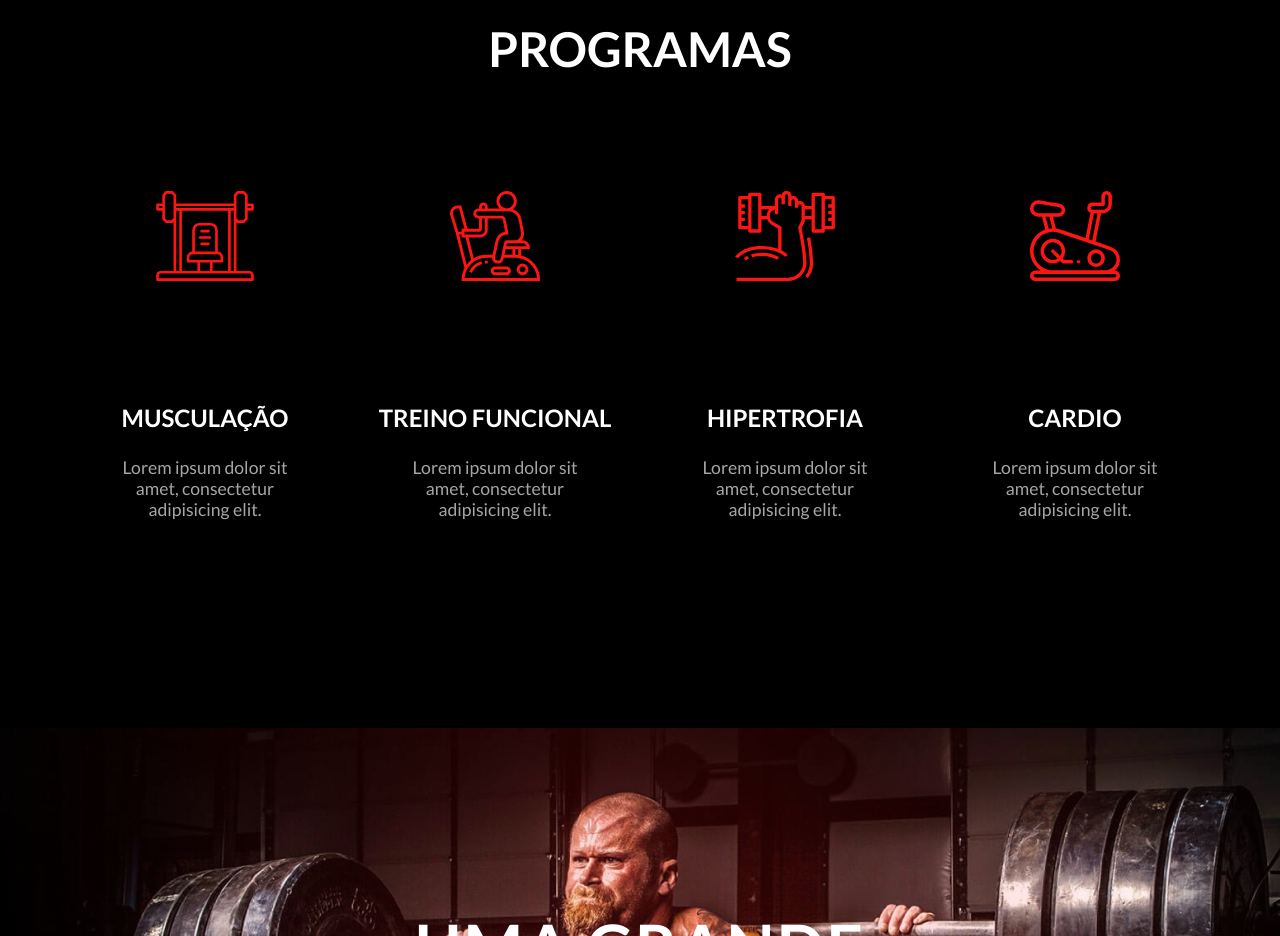
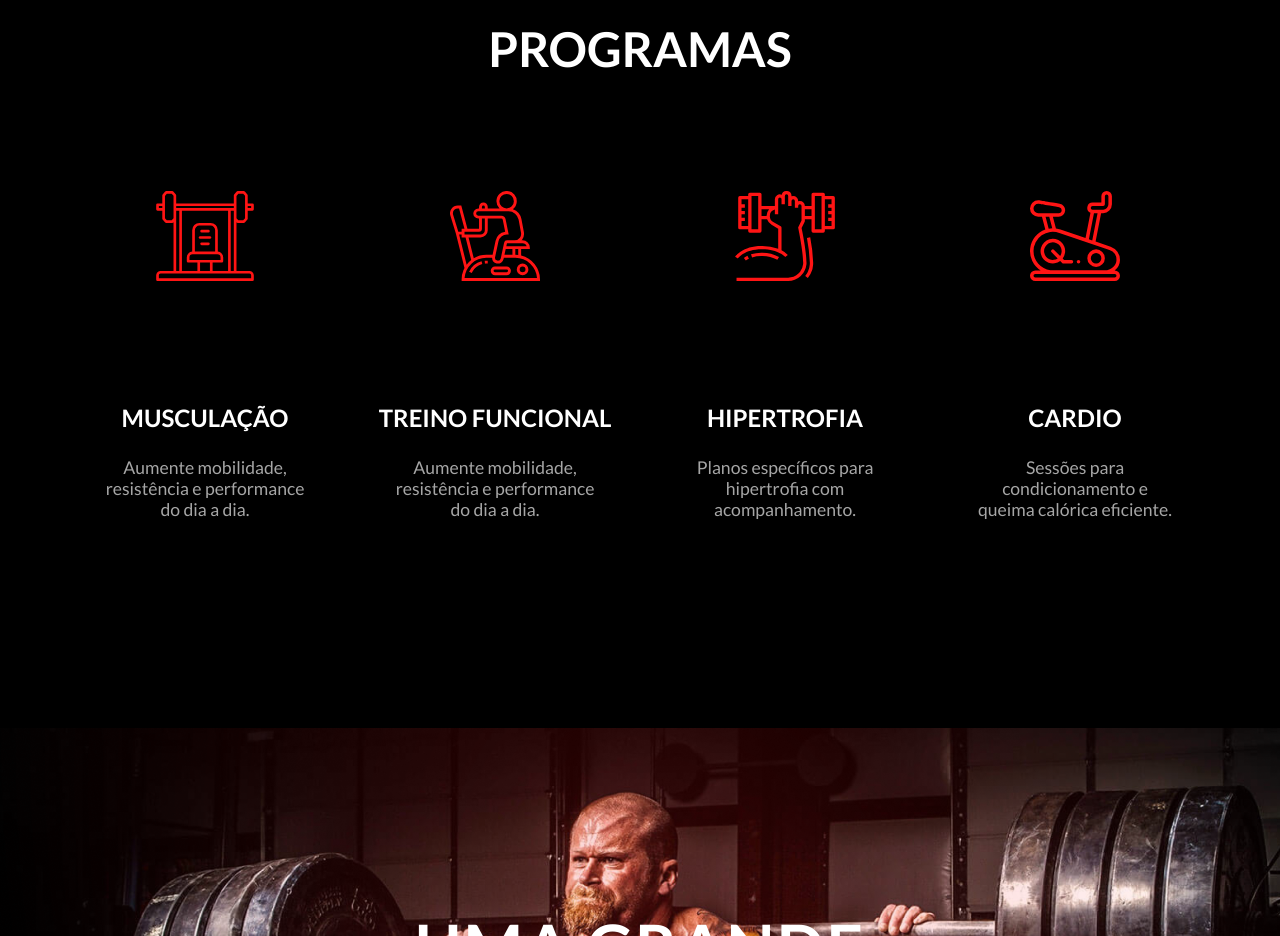
Before and after one commit to gemaquejr/react-gym-app, a React (Create React App) app: page / in a window 1280 px wide. Shown: the part 1000-1936 px from the top of the page. Built offline with nearby package versions, Linux system fonts and the light colour scheme; the HTML template or start-up script is replaced by a standard one.

Commit message:
Fix: refatora o componente Featurebox
Signed-off-by: Francisco Gemaque <gemaquejr@hotmail.com>

```diff
--- a/src/Components/Featurebox.jsx
+++ b/src/Components/Featurebox.jsx
@@ -1,16 +1,16 @@
 import React from "react";
 
-function Featurebox(props) {
+function Featurebox({ image, title, children }) {
     return (
-            <div className="a-box">
+            <article className="a-box">
                 <div className="a-b-img">
-                    <img src={props.image} alt="" />
+                    <img src={image} alt={title} />
                 </div>
                 <div className="a-b-text">
-                    <h2>{props.title}</h2>
-                    <p>Lorem ipsum dolor sit amet, consectetur adipisicing elit.</p>
+                    <h2>{title}</h2>
+                    <p>{children}</p>
                 </div>
-            </div>
+            </article>
     )
 }
 
```
